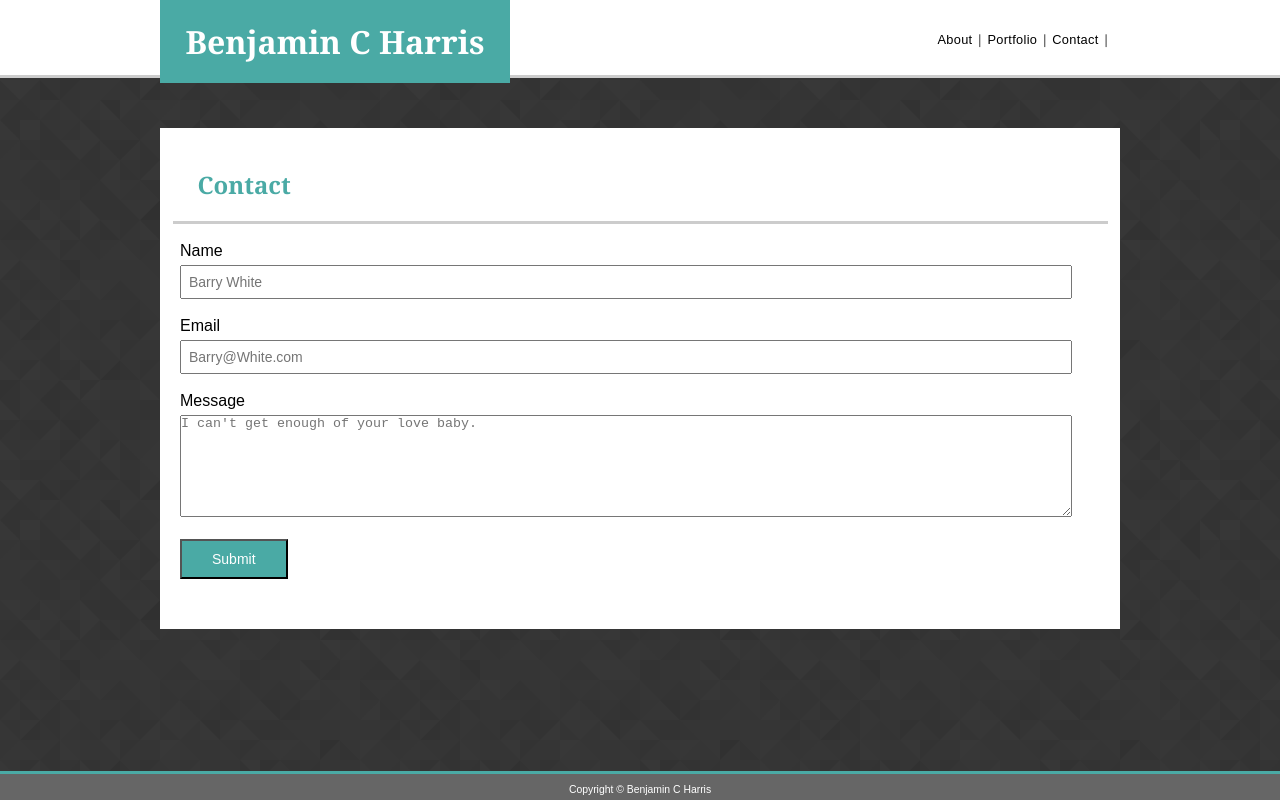
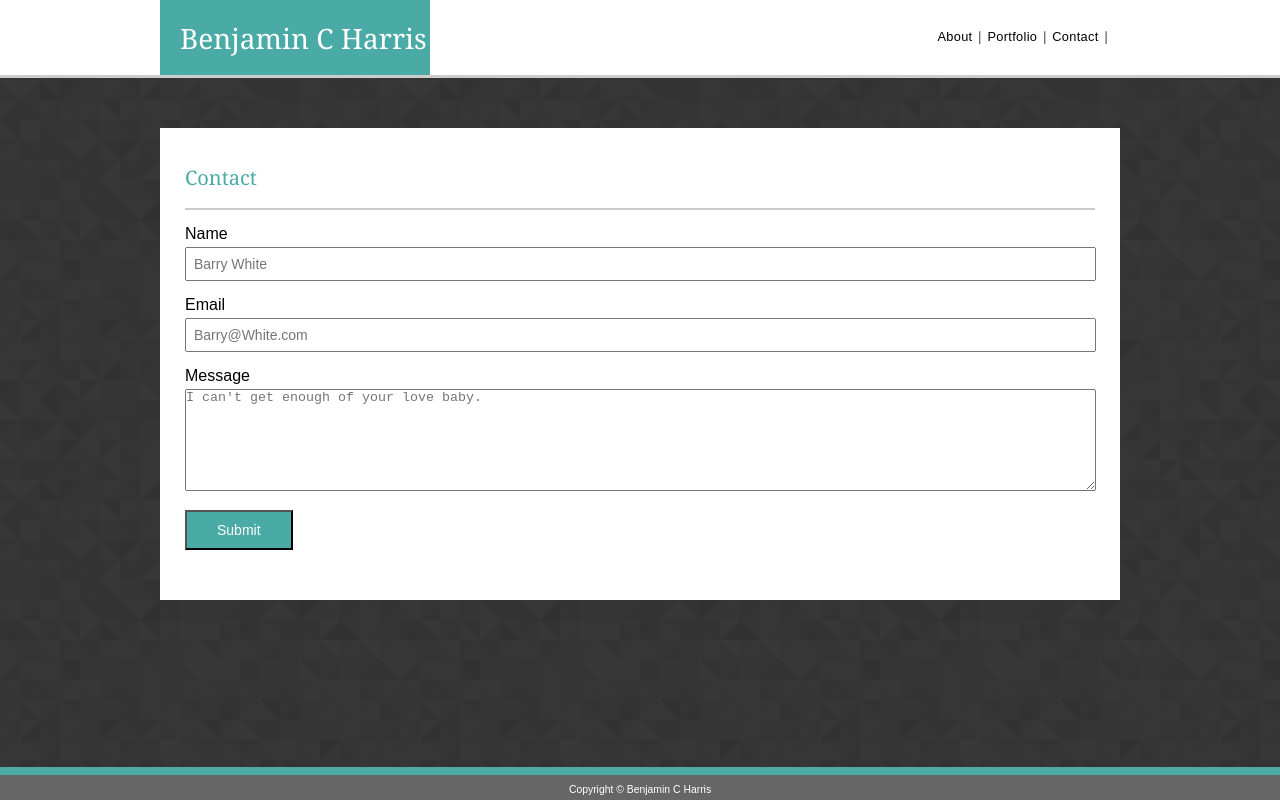
Before and after one commit to Dreadpipe/portfolio, a plain HTML site: page basic-portfolio/contact.html in a window 1280 px wide. Drawn offline with Linux system fonts and the light colour scheme.

Commit message:
RESET.CSS SUCCESS!

```diff
--- a/basic-portfolio/assets/css/style.css
+++ b/basic-portfolio/assets/css/style.css
@@ -17,15 +17,18 @@ body {
     height: 75px;
 }
 
-
+/*Applying RESET- font-size, text-align left, padding-left, top, bottom, dropped width from 350*/
 .name {
     background-color: #4aaaa5;
     color: #ffffff;
     font-family: Georgia, 'Times New Roman', Times, serif;
-    width: 350px;
-    padding: 20px 0;
+    width: 250px;
+    padding-top: 24px;
+    padding-left: 20px;
+    padding-bottom: 23px;
     float: left;
-    text-align: center;
+    text-align: left;
+    font-size: 175%;
 }
 
 .nav {
@@ -66,16 +69,18 @@ h1 {
     color: #4aaaa5;
     background-color: #ffffff;
     padding-bottom: 20px;
-    padding-left: 25px;
+
     font-family: Georgia, 'Times New Roman', Times, serif;
     width: 910px;
     margin: auto;
+    border-bottom: solid 2px #cccccc;
+    font-size: 125%;
 }
 
 /*Adding float-left gives correct alignment*/
 .bioimage {
     padding-top: 20px;
-    padding-left: 20px;
+    padding-left: 25px;
     padding-right: 20px;
     float: left;
 }
@@ -96,7 +101,7 @@ h1 {
     bottom: 0;
     background-color: #666666;
     color: white;
-    border-top-style: solid;
+    border-top: solid 8px;
     border-color: #4aaaa5
 
 }
@@ -151,7 +156,8 @@ input {
 
 }
 form {
-    padding-left: 20px;
+    padding-left: 25px;
+    width: 100%;
 }
 
 label {
--- a/basic-portfolio/contact.html
+++ b/basic-portfolio/contact.html
@@ -3,7 +3,7 @@
     <head>
         <meta lang="en-us">
         <!--WHEN RESET.CSS APPLIED, CAUSES BORDER ISSUES- font and padding solvable, cannot create borders?-->
-        <!--<link rel="stylesheet" type="text/css" href="assets/css/reset.css">-->
+        <link rel="stylesheet" type="text/css" href="assets/css/reset.css">
         <link rel="stylesheet" type="text/css" href="assets/css/style.css">
         <title>Portfolio: Ben Harris</title>
     </head>
```
Also changed, not shown: basic-portfolio/index.html (+1 -1 lines), basic-portfolio/portfolio.html (+1 -1 lines).
